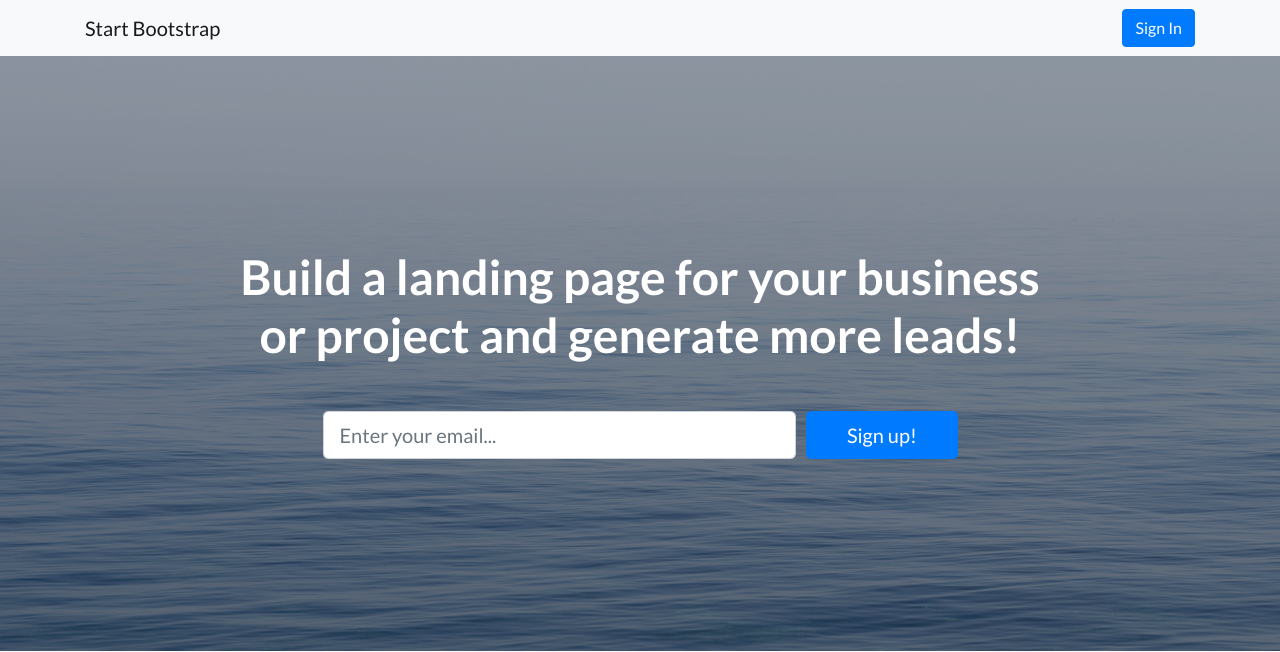
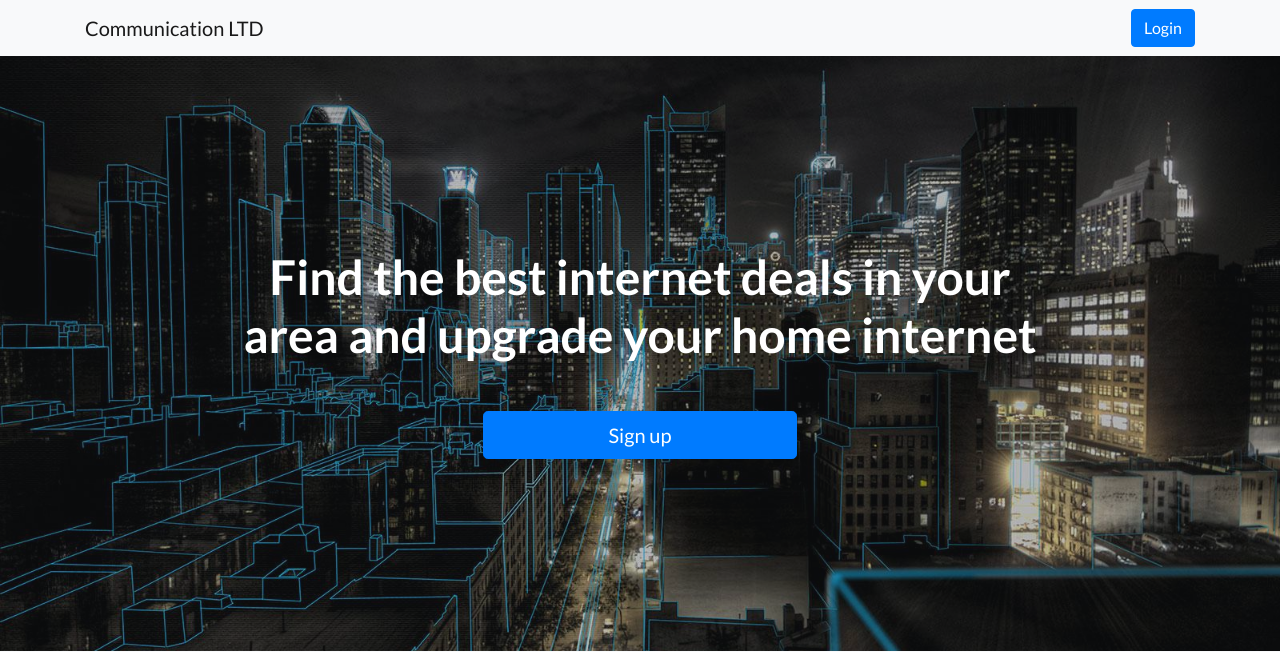
Before and after one commit to omeround3/NCS_Communication_LTD, a Django app: page / in a window 1280 px wide. Shown: the top 652 px of the page. Run offline with Django 3.2, Linux system fonts and the light colour scheme; some libraries are stand-ins or nearby versions.

Commit message:
Changed background and added Sign Up link

```diff
--- a/CommunicationLTD/core/templates/main/index.html
+++ b/CommunicationLTD/core/templates/main/index.html
@@ -8,8 +8,8 @@
 <!-- Navigation-->
 <nav class="navbar navbar-light bg-light static-top">
     <div class="container">
-        <a class="navbar-brand" href="#!">Start Bootstrap</a>
-        <a class="btn btn-primary" href="#!">Sign In</a>
+        <a class="navbar-brand" href="#!">Communication LTD</a>
+        <a class="btn btn-primary" href="login">Login</a>
     </div>
 </nav>
 <!-- Masthead-->
@@ -17,14 +17,9 @@
     <div class="overlay"></div>
     <div class="container">
         <div class="row">
-            <div class="col-xl-9 mx-auto"><h1 class="mb-5">Build a landing page for your business or project and generate more leads!</h1></div>
-            <div class="col-md-10 col-lg-8 col-xl-7 mx-auto">
-                <form>
-                    <div class="form-row">
-                        <div class="col-12 col-md-9 mb-2 mb-md-0"><input class="form-control form-control-lg" type="email" placeholder="Enter your email..." /></div>
-                        <div class="col-12 col-md-3"><button class="btn btn-block btn-lg btn-primary" type="submit">Sign up!</button></div>
-                    </div>
-                </form>
+            <div class="col-xl-9 mx-auto"><h1 class="mb-5">Find the best internet deals in your area and upgrade your home internet</h1></div>
+            <div class="col-xl-9 mx-auto">
+                    <div class="col-xl-5 mx-auto" ><a href="register"><button class="btn btn-block btn-lg btn-primary" >Sign up</button></a></div>
             </div>
         </div>
     </div>
--- a/CommunicationLTD/core/urls.py
+++ b/CommunicationLTD/core/urls.py
@@ -6,7 +6,7 @@ app_name = 'core'
 
 urlpatterns = [
     path('', views.index, name='index'),
-    path('home', views.homepage, name='home'),
+    path('home', views.homepage, name='home'), # to be removed
     path('login', views.login_request, name='login'),
     path("register", views.register_request, name="register")
 ]
```
Also changed, not shown: CommunicationLTD/core/static/assets/img/bg-masthead.jpg.
